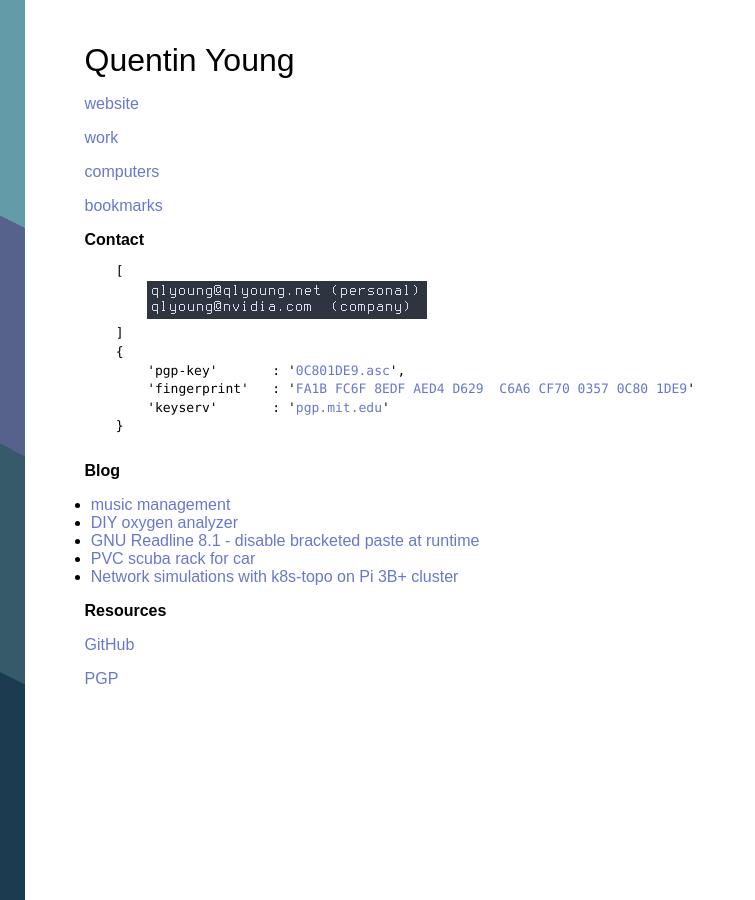
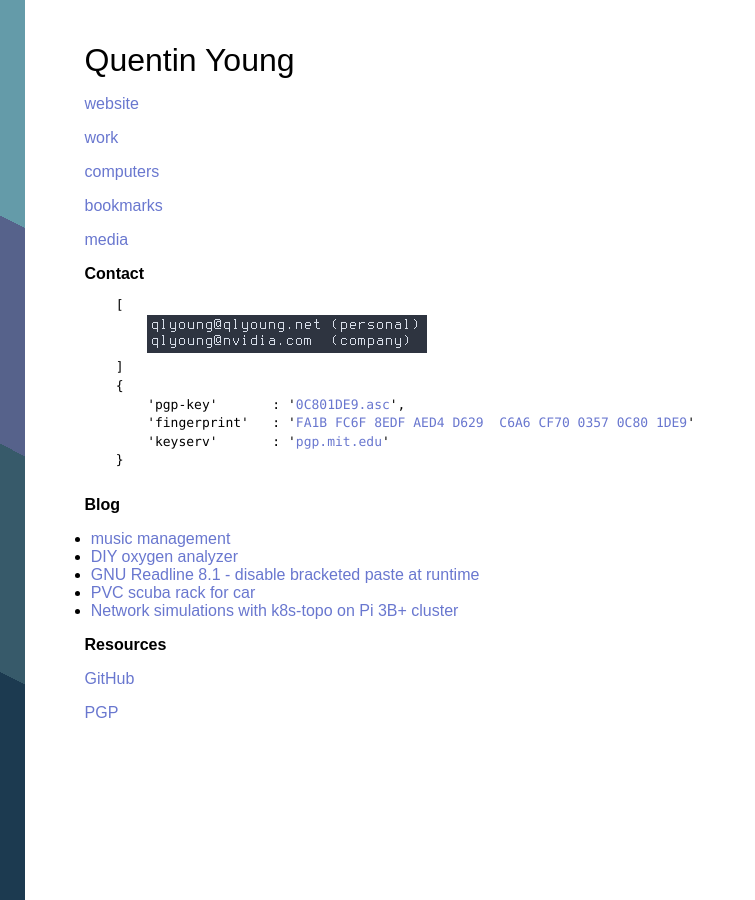
Before and after one commit to qlyoung/qlyoung.github.io, a Jekyll site: the page built from index.html, in a window 1280 px wide. Shown: the whole page, without its empty margins (0-755 px from the left). Built offline with Jekyll 4.4.1, drawn with Linux system fonts in a browser that asks for light colours.

Commit message:
add link to media

```diff
--- a/index.html
+++ b/index.html
@@ -25,6 +25,10 @@ title: Quentin Young
 
 <p>
 <a href="https://pinboard.in/u:qlyoung">bookmarks</a>
+</p>
+
+<p>
+<a href="https://media.qlyoung.net/">media</a>
 </p>
 
 <h2>Contact</h2>
```
